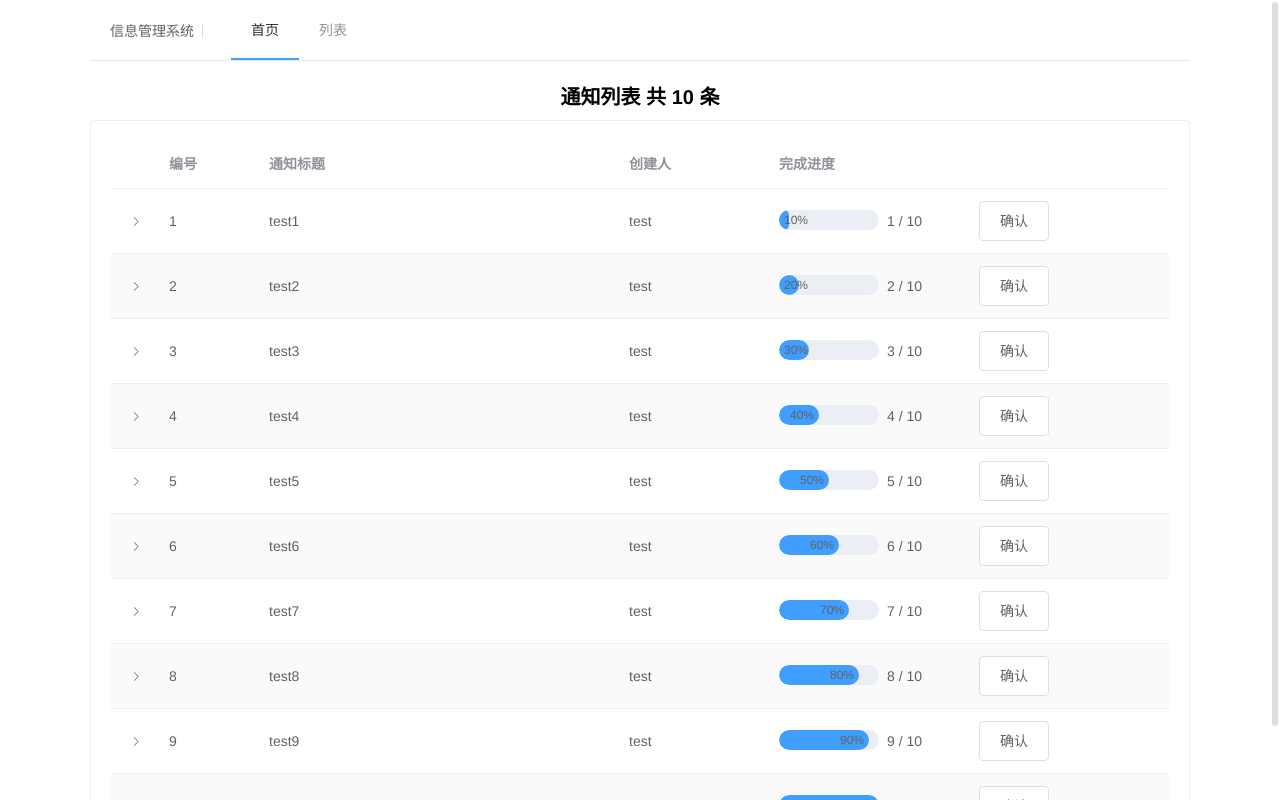
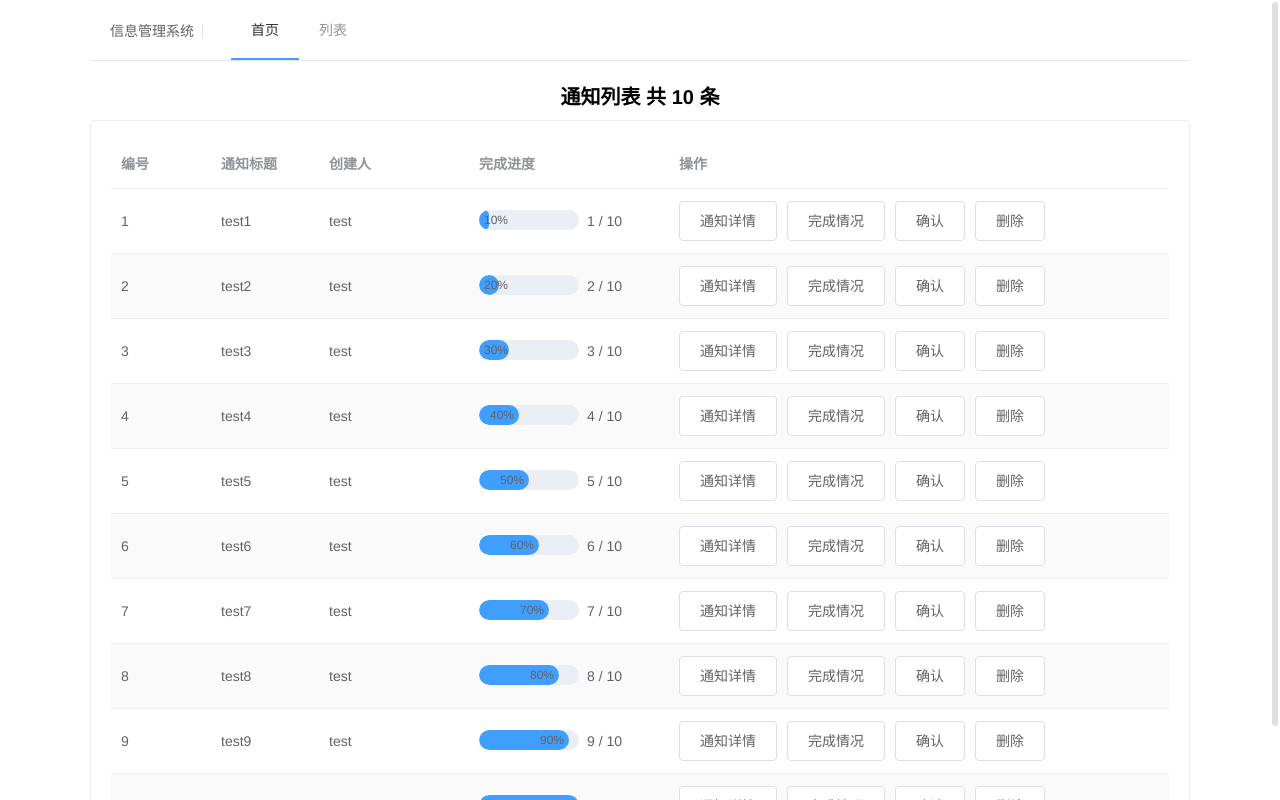
Before and after one commit to Jiubei0408/vue-test, a Vue app: page /#/ in a window 1280 px wide. Built offline with nearby package versions, Linux system fonts and the light colour scheme.

Commit message:
等着修bug

```diff
--- a/src/components/page-item/notify-list.vue
+++ b/src/components/page-item/notify-list.vue
@@ -5,31 +5,23 @@
                 通知列表 <span v-if="notify_list.length > 0">共 {{notify_list.length}} 条</span></b>
         </div>
         <el-card shadow="hover">
-            <el-table v-loading="loading" :data="notify_list" stripe>
-                <el-table-column type="expand">
-                    <template slot-scope="props">
-                        <el-form>
-                            <el-form-item label="通知详情">
-                                <span style="word-wrap: break-word">{{props.row.detail}}</span>
-                            </el-form-item>
-                        </el-form>
-                    </template>
-                </el-table-column>
+            <el-table ref="table" :expand-row-keys="expand_row" row-key="id" v-loading="loading" :data="notify_list"
+                      stripe>
                 <el-table-column
                         prop="id"
                         label="编号"
-                        width="100px"/>
+                        width="100"/>
                 <el-table-column
                         prop="title"
                         label="通知标题"/>
                 <el-table-column
                         prop="creator"
                         label="创建人"
-                        width="150px"/>
+                        width="150"/>
                 <el-table-column
                         prop="count"
                         label="完成进度"
-                        width="200px">
+                        width="200">
                     <template slot-scope="scope">
                         <span style="display: flex;">
                             <el-progress
@@ -43,10 +35,53 @@
                         </span>
                     </template>
                 </el-table-column>
-                <el-table-column prop="confirmed" title="操作" width="200px">
+                <el-table-column label="操作" width="500">
                     <template slot-scope="scope">
-                        <el-button v-if="!scope.row.confirmed" @click="confirmNotify(scope.row.id - 1)">确认</el-button>
-                        <el-button v-else disabled>已确认</el-button>
+                        <div>
+                            <el-button @click="openDetail(scope.row.id)">
+                                通知详情
+                            </el-button>
+                            <el-button
+                                    v-if="$store.state.user.permission === 1"
+                                    @click="openConfirmDetail(scope.row.id)">
+                                完成情况
+                            </el-button>
+                            <el-button
+                                    v-if="!scope.row.confirmed"
+                                    @click="confirmNotify(scope.row.id)">
+                                确认
+                            </el-button>
+                            <el-button v-else disabled>已确认</el-button>
+                            <el-button
+                                    v-if="$store.state.user.permission === 1"
+                                    @click="delNotify(scope.row.id)">
+                                删除
+                            </el-button>
+                        </div>
+                    </template>
+                </el-table-column>
+                <el-table-column
+                        v-if="isDetail"
+                        type="expand"
+                        width="1">
+                    <template slot-scope="props">
+                        <el-form v-loading="detailLoading">
+                            <el-form-item label="通知详情">
+                                <span style="word-wrap: break-word">{{props.row.detail}}</span>
+                            </el-form-item>
+                        </el-form>
+                    </template>
+                </el-table-column>
+                <el-table-column
+                        v-if="isConfirmDetail"
+                        type="expand"
+                        width="1">
+                    <template slot-scope="props">
+                        <el-form v-loading="confirmDetailLoading">
+                            <el-form-item label="完成详情">
+                                <span style="word-wrap: break-word">{{props.row.confirmDetail}}</span>
+                            </el-form-item>
+                        </el-form>
                     </template>
                 </el-table-column>
             </el-table>
@@ -60,7 +95,12 @@
         data() {
             return {
                 loading: false,
-                notify_list: []
+                notify_list: [],
+                isDetail: false,
+                detailLoading: false,
+                isConfirmDetail: false,
+                confirmDetailLoading: false,
+                expand_row: []
             }
         },
         methods: {
@@ -74,17 +114,54 @@
                         count: i,
                         creator: "test",
                         total: 10,
-                        detail: "波波鸽太强啦！！！".repeat(100),
-                        confirmed: false
+                        confirmed: false,
+                        confirmDetail: "test"
                     })
                 }
                 this.notify_list = data
                 this.loading = false
             },
+            openDetail(id) {
+                let that = this
+                if (this.isDetail && this.expand_row.includes(id.toString())) {
+                    this.expand_row = []
+                    this.isDetail = false
+                    return
+                }
+                this.expand_row = []
+                this.isDetail = true
+                this.isConfirmDetail = false
+                this.detailLoading = true
+                that.notify_list[id - 1].detail = ""
+                this.expand_row = [id.toString()]
+                setTimeout(() => {
+                    that.notify_list[id - 1].detail = "波波鸽太强啦！！！".repeat(100)
+                    that.detailLoading = false
+                }, 1000)
+            },
+            openConfirmDetail(id) {
+                let that = this
+                if (this.isConfirmDetail && this.expand_row.includes(id.toString())) {
+                    this.expand_row = []
+                    this.isConfirmDetail = false
+                    return
+                }
+                console.log(this.expand_row)
+                this.expand_row = []
+                this.isDetail = false
+                this.isConfirmDetail = true
+                this.confirmDetailLoading = true
+                that.notify_list[id - 1].confirmDetail = ""
+                this.expand_row = [id.toString()]
+                setTimeout(() => {
+                    that.notify_list[id - 1].confirmDetail = "zzg太菜啦！！！".repeat(100)
+                    that.confirmDetailLoading = false
+                }, 1000)
+            },
             confirmNotify(id) {
                 let api = this.$store.api
                 let that = this
-                this.notify_list[id].confirmed = true
+                this.notify_list[id - 1].confirmed = true
                 return
                 // eslint-disable-next-line no-unreachable
                 this.$http.post(api + '/confirm/' + id)
@@ -97,6 +174,9 @@
                     .catch(error => {
                         that.$message.error(error.response.statusText)
                     })
+            },
+            delNotify(id) {
+                return id
             }
         },
         created() {
--- a/src/store/index.js
+++ b/src/store/index.js
@@ -6,7 +6,12 @@ Vue.use(Vuex)
 const api = location.hostname + ':5000/api'
 let state = {
     app: null,
-    api: api
+    api: api,
+    user: {
+        userid: 1,
+        nickname: "",
+        permission: 1
+    }
 }
 
 let mutations = {
```
